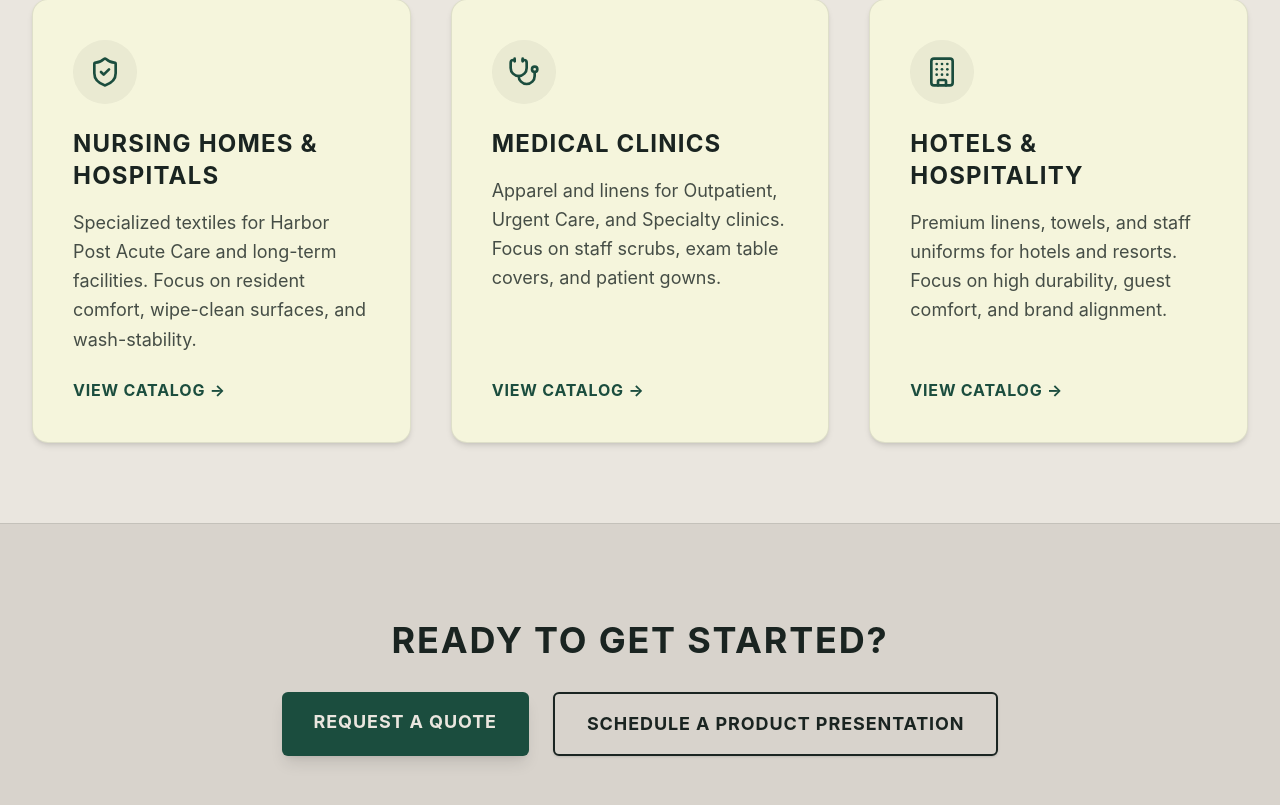
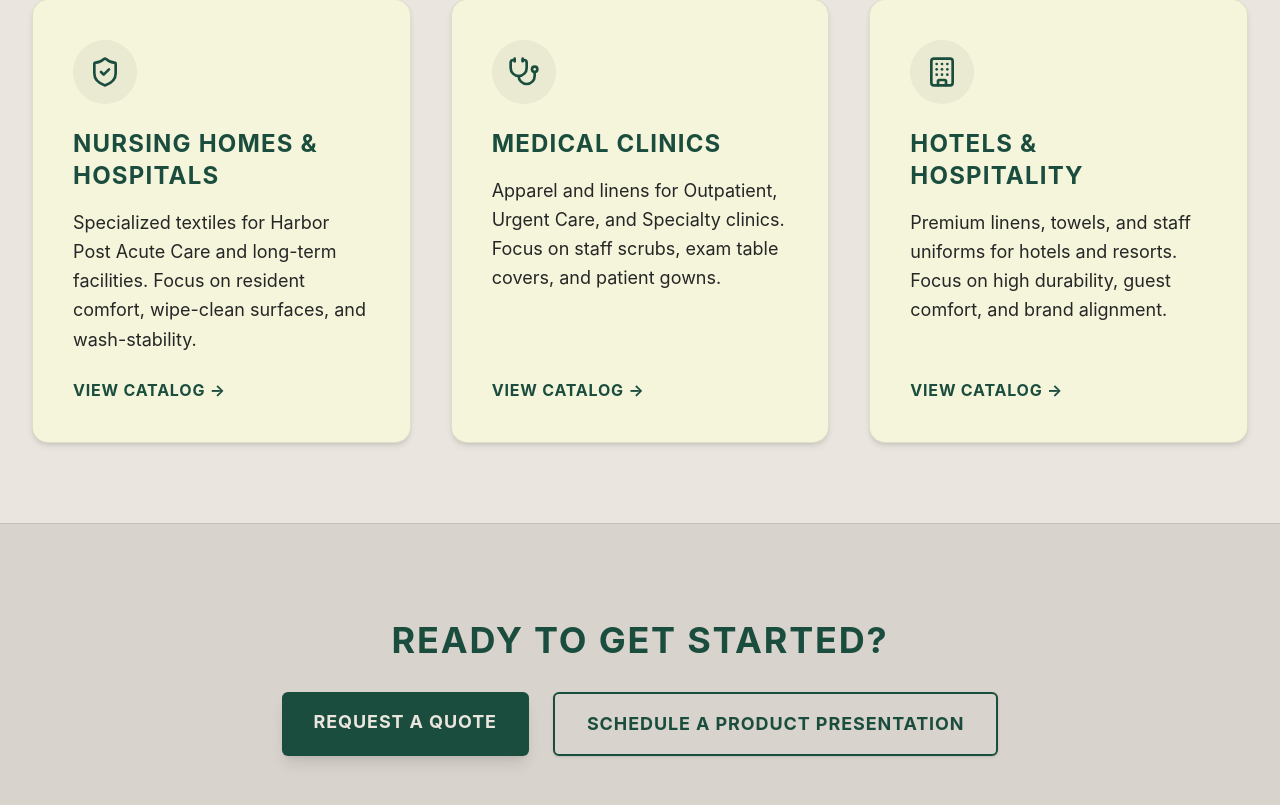
Before and after one commit to numBerNiko/Trendsetter-dev, a React (Vite) app: page /industries in a window 1280 px wide. Shown: the part 575-1380 px from the top of the page. Built offline with nearby package versions, Linux system fonts and the light colour scheme.

Commit message:
style: unify industries page colors and about page button hover state

```diff
--- a/src/pages/AboutPage.jsx
+++ b/src/pages/AboutPage.jsx
@@ -48,10 +48,9 @@ export default function AboutPage() {
           </div>
         </div>
 
-        <div className="text-center">
+        <div className="text-center" style={{ '--theme-color': region.theme.primaryBg }}>
           <Link to="/contact"
-            className={`inline-block px-8 py-4 rounded-md font-bold text-lg transition-colors shadow-md ${region.phone.includes('+63') ? 'bg-transparent border-2 border-[var(--theme-color)] text-[var(--theme-color)] hover:bg-[var(--theme-color)] hover:text-white' : 'bg-deep-teal text-neutral-bg hover:bg-slate'}`}
-            style={region.phone.includes('+63') ? { '--theme-color': region.theme.primaryBg } : {}}
+            className="inline-block px-8 py-4 rounded-md font-bold text-lg transition-all duration-300 shadow-md border-2 border-[var(--theme-color)] bg-[var(--theme-color)] text-white hover:bg-transparent hover:text-[var(--theme-color)] hover:shadow-sm"
           >
             Partner With Us
           </Link>
--- a/src/pages/IndustriesPage.jsx
+++ b/src/pages/IndustriesPage.jsx
@@ -20,54 +20,54 @@ export default function IndustriesPage() {
       </section>
 
       {/* Industry Cards */}
-      <section className="py-20 max-w-7xl mx-auto px-4 sm:px-6 lg:px-8">
+      <section className="py-20 max-w-7xl mx-auto px-4 sm:px-6 lg:px-8" style={{ '--theme-color': region.theme.primaryBg }}>
         <div className="grid grid-cols-1 md:grid-cols-3 gap-10">
 
-          <Link to="/industries/nursing-homes" className="group bg-white p-10 rounded-2xl shadow-md border border-slate/10 hover:border-deep-teal hover:shadow-xl transition-all flex flex-col h-full">
-            <div className="bg-slate/5 w-16 h-16 rounded-full flex items-center justify-center mb-6 group-hover:bg-deep-teal/10 transition-colors">
-              <ShieldCheck size={32} className="text-deep-teal" />
+          <Link to="/industries/nursing-homes" className="group bg-white p-10 rounded-2xl shadow-md border border-slate/10 hover:shadow-xl transition-all flex flex-col h-full hover:border-[var(--theme-color)]">
+            <div className="bg-slate/5 w-16 h-16 rounded-full flex items-center justify-center mb-6 transition-colors">
+              <ShieldCheck size={32} className="text-[var(--theme-color)]" />
             </div>
-            <h2 className="text-2xl font-bold uppercase tracking-wider mb-4 text-slate">NURSING HOMES & HOSPITALS</h2>
-            <p className="opacity-80 leading-relaxed flex-grow text-lg">
+            <h2 className="text-2xl font-bold uppercase tracking-wider mb-4 text-[var(--theme-color)]">NURSING HOMES & HOSPITALS</h2>
+            <p className="leading-relaxed flex-grow text-lg text-neutral-800">
               Specialized textiles for Harbor Post Acute Care and long-term facilities. Focus on resident comfort, wipe-clean surfaces, and wash-stability.
             </p>
-            <span className="text-deep-teal font-bold mt-6 inline-block uppercase tracking-wider group-hover:underline">VIEW CATALOG &rarr;</span>
+            <span className="font-bold mt-6 inline-block uppercase tracking-wider group-hover:underline text-[var(--theme-color)]">VIEW CATALOG &rarr;</span>
           </Link>
 
-          <Link to="/industries/medical-clinics" className="group bg-white p-10 rounded-2xl shadow-md border border-slate/10 hover:border-deep-teal hover:shadow-xl transition-all flex flex-col h-full">
-            <div className="bg-slate/5 w-16 h-16 rounded-full flex items-center justify-center mb-6 group-hover:bg-deep-teal/10 transition-colors">
-              <Stethoscope size={32} className="text-deep-teal" />
+          <Link to="/industries/medical-clinics" className="group bg-white p-10 rounded-2xl shadow-md border border-slate/10 hover:shadow-xl transition-all flex flex-col h-full hover:border-[var(--theme-color)]">
+            <div className="bg-slate/5 w-16 h-16 rounded-full flex items-center justify-center mb-6 transition-colors">
+              <Stethoscope size={32} className="text-[var(--theme-color)]" />
             </div>
-            <h2 className="text-2xl font-bold uppercase tracking-wider mb-4 text-slate">MEDICAL CLINICS</h2>
-            <p className="opacity-80 leading-relaxed flex-grow text-lg">
+            <h2 className="text-2xl font-bold uppercase tracking-wider mb-4 text-[var(--theme-color)]">MEDICAL CLINICS</h2>
+            <p className="leading-relaxed flex-grow text-lg text-neutral-800">
               Apparel and linens for Outpatient, Urgent Care, and Specialty clinics. Focus on staff scrubs, exam table covers, and patient gowns.
             </p>
-            <span className="text-deep-teal font-bold mt-6 inline-block uppercase tracking-wider group-hover:underline">VIEW CATALOG &rarr;</span>
+            <span className="font-bold mt-6 inline-block uppercase tracking-wider group-hover:underline text-[var(--theme-color)]">VIEW CATALOG &rarr;</span>
           </Link>
 
-          <Link to="/industries/hotels" className="group bg-white p-10 rounded-2xl shadow-md border border-slate/10 hover:border-deep-teal hover:shadow-xl transition-all flex flex-col h-full">
-            <div className="bg-slate/5 w-16 h-16 rounded-full flex items-center justify-center mb-6 group-hover:bg-deep-teal/10 transition-colors">
-              <Building size={32} className="text-deep-teal" />
+          <Link to="/industries/hotels" className="group bg-white p-10 rounded-2xl shadow-md border border-slate/10 hover:shadow-xl transition-all flex flex-col h-full hover:border-[var(--theme-color)]">
+            <div className="bg-slate/5 w-16 h-16 rounded-full flex items-center justify-center mb-6 transition-colors">
+              <Building size={32} className="text-[var(--theme-color)]" />
             </div>
-            <h2 className="text-2xl font-bold uppercase tracking-wider mb-4 text-slate">HOTELS & HOSPITALITY</h2>
-            <p className="opacity-80 leading-relaxed flex-grow text-lg">
+            <h2 className="text-2xl font-bold uppercase tracking-wider mb-4 text-[var(--theme-color)]">HOTELS & HOSPITALITY</h2>
+            <p className="leading-relaxed flex-grow text-lg text-neutral-800">
               Premium linens, towels, and staff uniforms for hotels and resorts. Focus on high durability, guest comfort, and brand alignment.
             </p>
-            <span className="text-deep-teal font-bold mt-6 inline-block uppercase tracking-wider group-hover:underline">VIEW CATALOG &rarr;</span>
+            <span className="font-bold mt-6 inline-block uppercase tracking-wider group-hover:underline text-[var(--theme-color)]">VIEW CATALOG &rarr;</span>
           </Link>
 
         </div>
       </section>
 
       {/* Call to Action */}
-      <section className="py-24 bg-coral text-slate border-t border-slate/10">
+      <section className="py-24 bg-coral text-slate border-t border-slate/10" style={{ '--theme-color': region.theme.primaryBg }}>
         <div className="max-w-4xl mx-auto px-4 sm:px-6 lg:px-8 text-center">
-          <h2 className="text-3xl md:text-4xl font-bold mb-8 text-slate uppercase tracking-wider">Ready to Get Started?</h2>
+          <h2 className="text-3xl md:text-4xl font-bold mb-8 uppercase tracking-wider text-[var(--theme-color)]">Ready to Get Started?</h2>
           <div className="flex flex-col sm:flex-row justify-center gap-4 sm:gap-6">
-            <Link to="/contact" className="text-neutral-bg px-8 py-4 rounded-md font-bold uppercase tracking-wider text-lg hover:bg-slate transition-colors shadow-lg w-full sm:w-auto text-center" style={{ backgroundColor: region.theme.primaryBg }}>
+            <Link to="/contact" className="text-neutral-bg px-8 py-4 rounded-md font-bold uppercase tracking-wider text-lg shadow-lg w-full sm:w-auto text-center transition-colors hover:opacity-80" style={{ backgroundColor: region.theme.primaryBg }}>
               REQUEST A QUOTE
             </Link>
-            <Link to="/contact" className="bg-transparent border-2 border-slate text-slate px-8 py-4 rounded-md font-bold uppercase tracking-wider text-lg hover:bg-slate hover:text-neutral-bg transition-colors shadow-sm w-full sm:w-auto text-center">
+            <Link to="/contact" className="px-8 py-4 rounded-md font-bold uppercase tracking-wider text-lg shadow-sm w-full sm:w-auto text-center transition-colors bg-transparent border-2 border-[var(--theme-color)] text-[var(--theme-color)] hover:bg-[var(--theme-color)] hover:text-neutral-bg">
               SCHEDULE A PRODUCT PRESENTATION
             </Link>
           </div>
```
